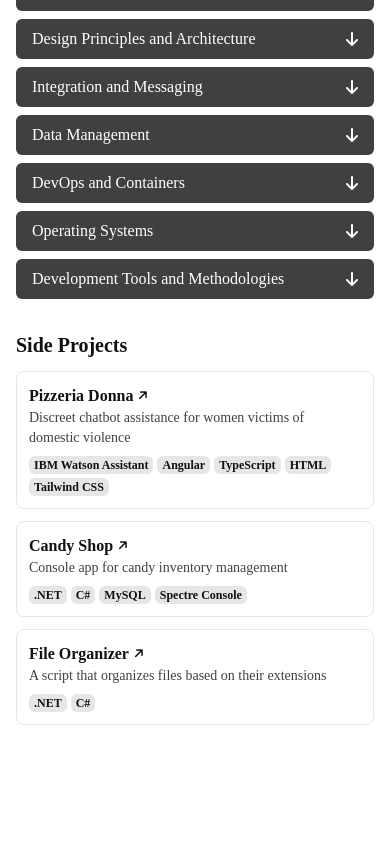
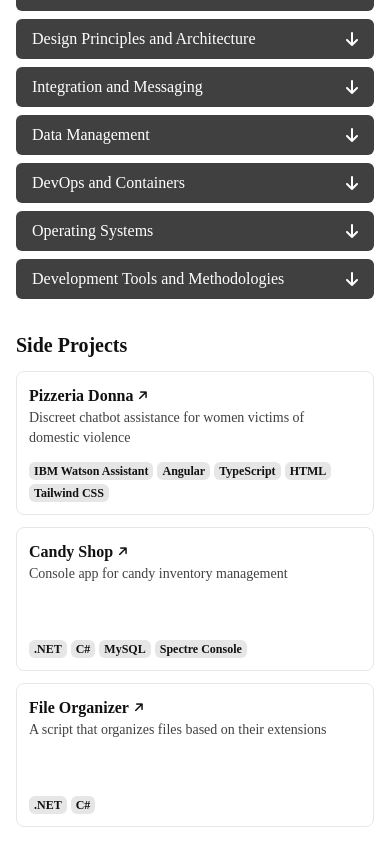
Before and after one commit to wilsonsouto/portfolio, an Angular app: page / in a window 390 px wide. Shown: the part 1978-2821 px from the top of the page. Before the commit the page ends 2719 px from the top, so only its background shows below. Built offline with nearby package versions, Linux system fonts and the light colour scheme; a web font is replaced by a local one.

Commit message:
Refactor ProjectsComponent layout for print optimization

```diff
--- a/src/app/core/components/main/projects/projects.component.html
+++ b/src/app/core/components/main/projects/projects.component.html
@@ -2,19 +2,21 @@
   [props]="{
     text: 'Side Projects',
     ariaLabel: 'Side Projects section',
+    size: 'text-xl',
     border: true,
-    size: 'text-xl',
   }"
 />
 <div
-  class="grid grid-cols-1 gap-3 md:grid-cols-2 lg:grid-cols-3 print:grid-cols-3 print:gap-2"
+  class="grid grid-cols-1 gap-3 md:grid-cols-2 lg:grid-cols-3 print:flex print:grid-cols-3 print:flex-col print:gap-0"
 >
   <article *ngFor="let data of projects">
     <div
-      class="flex h-full flex-col overflow-hidden rounded-lg border p-3 md:min-h-44"
+      class="flex h-full min-h-36 flex-col overflow-hidden rounded-lg border p-3 print:min-h-0 print:border-none print:p-0"
     >
-      <div class="mb-2 flex flex-col space-y-1.5">
-        <div class="space-y-1">
+      <div
+        class="mb-2 flex flex-col space-y-1.5 print:justify-end print:space-y-0"
+      >
+        <div class="space-y-1 print:flex print:gap-x-1 print:space-y-0">
           <app-navigation-link
             [props]="{
               text: data.name,
@@ -28,7 +30,6 @@
               text: data.description,
               ariaLabel: data.description,
               type: 'paragraph',
-              width: 'w-full',
               size: 'text-sm',
             }"
           />
@@ -36,7 +37,7 @@
       </div>
       <ul
         [attr.aria-label]="'Technologies used'"
-        class="mt-auto flex flex-wrap gap-1"
+        class="mt-auto flex flex-wrap gap-1 print:hidden"
       >
         <app-text-element
           *ngFor="let stack of data.stacks"
@@ -44,7 +45,6 @@
             text: stack,
             ariaLabel: stack,
             type: 'list',
-            width: 'w-full',
             size: 'text-xs',
             bold: true,
             background: true,
--- a/src/app/core/components/main/skills/skills.component.html
+++ b/src/app/core/components/main/skills/skills.component.html
@@ -33,10 +33,10 @@
       </ul>
     </li>
   </ul>
-  <div class="hidden flex-col print:flex" *ngFor="let skill of skills">
+  <div class="hidden print:block" *ngFor="let skill of skills">
     <app-text-element
       [props]="{
-        text: skill.topic,
+        text: skill.topic + ':',
         ariaLabel: skill.topic,
         type: 'paragraph',
         size: 'text-base',
--- a/src/app/shared/components/text-element/text-element.component.ts
+++ b/src/app/shared/components/text-element/text-element.component.ts
@@ -31,6 +31,6 @@ export class TextElementComponent {
     const hasBackground = this.props.background
       ? 'border border-transparent bg-neutral-200 rounded-md text-foreground text-center '
       : 'text-foreground/80';
-    return `text-pretty print:text-foreground ${this.props.width} ${this.props.size} ${this.props.padding} ${hasBold} ${hasBackground}`;
+    return `text-pretty print:text-foreground print:text-base ${this.props.width} ${this.props.size} ${this.props.padding} ${hasBold} ${hasBackground}`;
   }
 }
```
